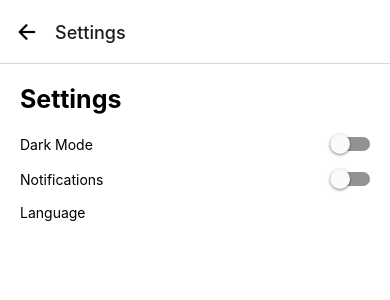
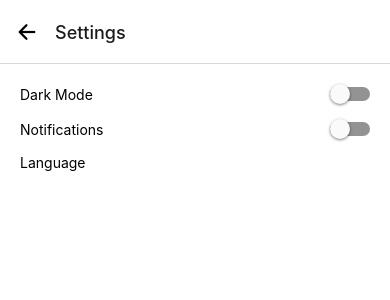
Before and after one commit to joaovarela14/SharedShelves, a React Native app: screen /Settings in a window 390 px wide. Shown: the top 300 px of the page. Built offline with nearby package versions, Linux system fonts and the light colour scheme.

Commit message:
more changes on settings

```diff
--- a/navigation/MainContainer.js
+++ b/navigation/MainContainer.js
@@ -20,10 +20,11 @@ const SearchScreenName = 'Search';
 const ShelfScreenName = 'Shelf';
 const SettingsScreenName = 'Settings';
 
-const Tab = createBottomTabNavigator();
+
 const Stack = createStackNavigator();
 
-function MainTabNavigator() {
+export function MainTabNavigator() {
+  const Tab = createBottomTabNavigator();
   return (
     <Tab.Navigator
 
--- a/navigation/screens/Settings.js
+++ b/navigation/screens/Settings.js
@@ -2,6 +2,7 @@ import React from 'react';
 import { createStackNavigator } from '@react-navigation/stack';
 import { View, Text, Switch, StyleSheet } from 'react-native';
 import Ionicons from 'react-native-vector-icons/Ionicons';
+import { MainTabNavigator } from '../MainContainer';
 
 const Stack = createStackNavigator();
 
@@ -9,7 +10,7 @@ export default function SettingsScreen() {
   return (
     <Stack.Navigator>
       <Stack.Screen
-        name="Settings"
+        name="SettingsScreen"
         component={SettingsContent}
         options={({ navigation }) => ({
           headerTitle: 'Settings',
@@ -32,7 +33,6 @@ export default function SettingsScreen() {
 function SettingsContent() {
   return (
     <View style={styles.container}>
-      <Text style={styles.title}>Settings</Text>
 
       <View style={styles.setting}>
         <Text>Dark Mode</Text>
```
